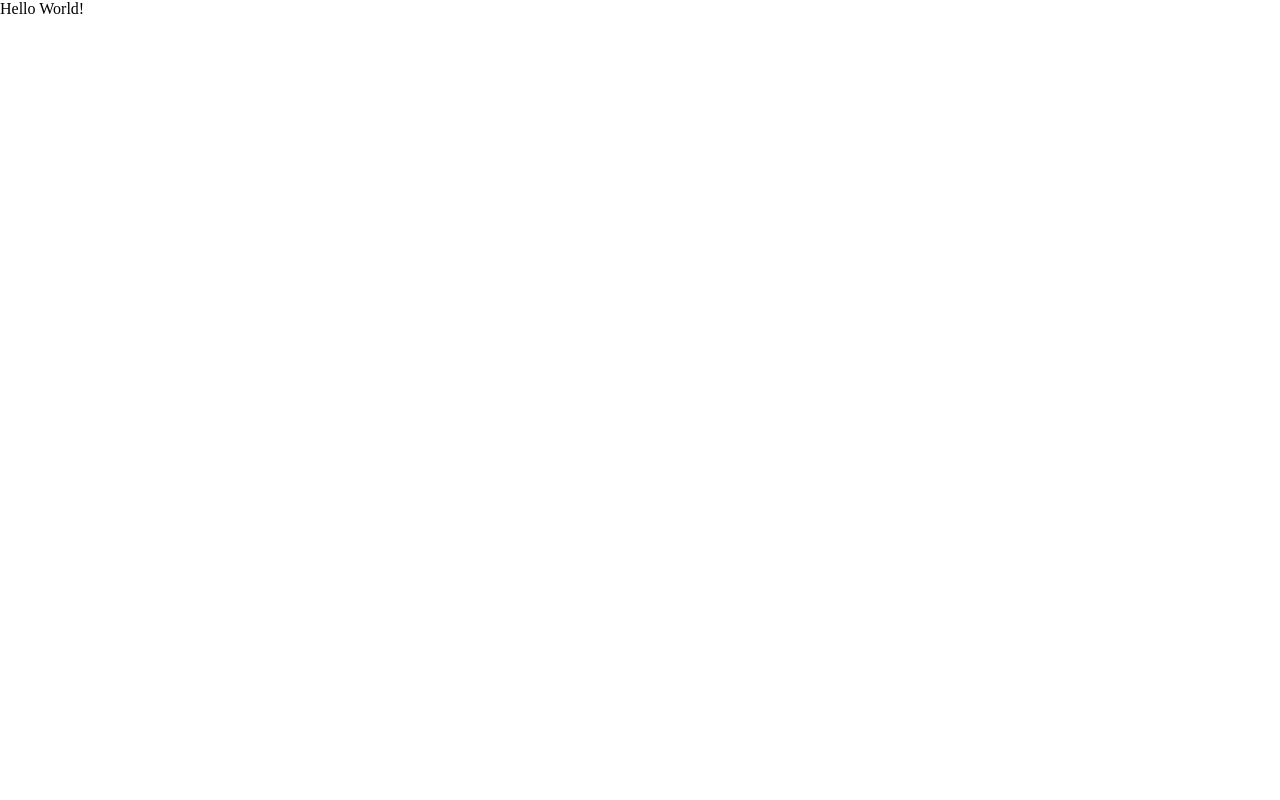
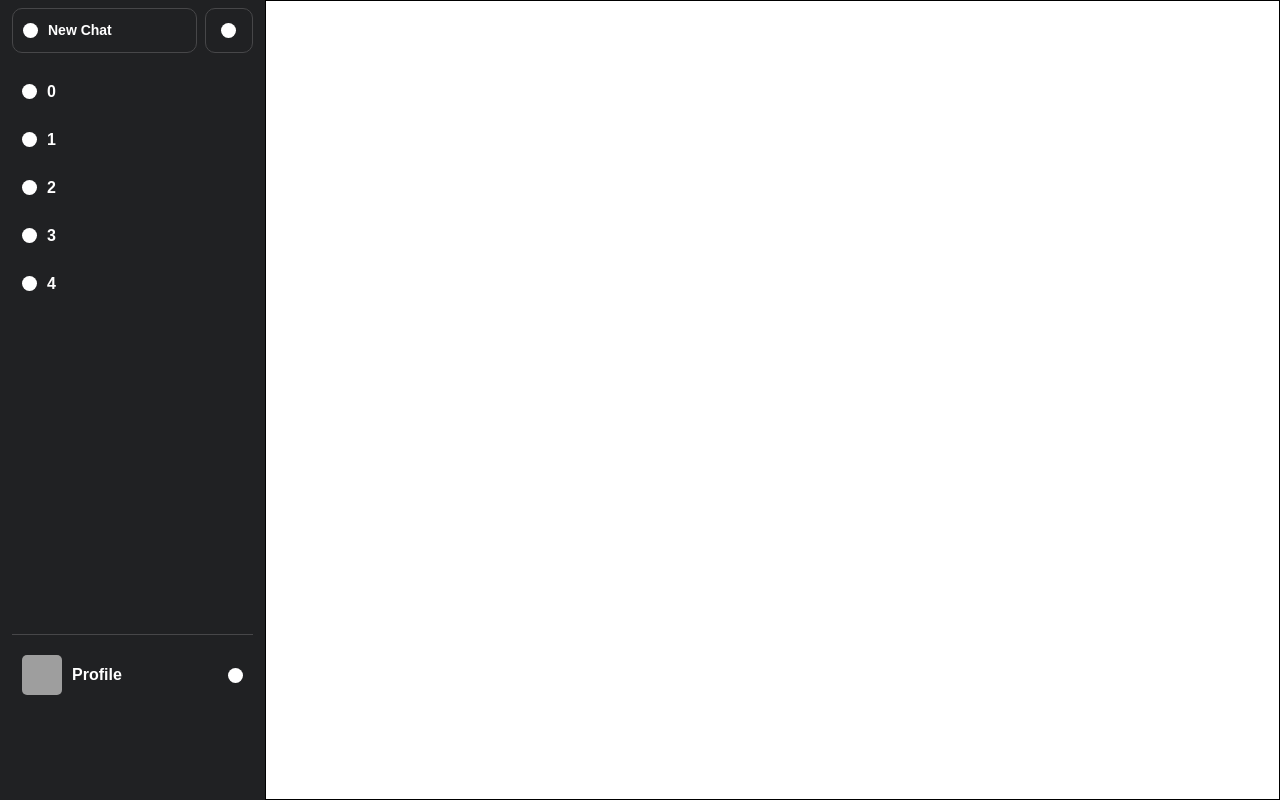
Before and after one commit to project-ait/front, a SvelteKit app: page / in a window 1280 px wide. Built offline with nearby package versions, Linux system fonts and the light colour scheme; grey boxes are pictures that could not be loaded.

Commit message:
[ADD] Sidebar layout and style

```diff
--- /dev/null
+++ b/src/lib/components/Sidebar.svelte
@@ -0,0 +1,229 @@
+<script lang="ts">
+</script>
+
+<div class="sideBx">
+  <!--  -->
+  <div class="side-btns">
+    <div class="side-top-btns">
+      <button class="side-new">
+        <span><i /></span>
+        <span>New Chat</span>
+      </button>
+      <button class="side-close"><i /></button>
+    </div>
+    <ul class="side-chats">
+      {#each new Array(5).fill("") as arr, i}
+        <li>
+          <button>
+            <span><i /></span>
+            <span>{i}</span>
+          </button>
+        </li>
+      {/each}
+    </ul>
+  </div>
+  <!-- / -->
+  <div class="side-auth">
+    <button class="side-profile">
+      <div class="side-profile-info">
+        <span class="side-profile-img">
+          <img
+            alt=""
+            src="https://encrypted-tbn0.gstatic.com/images?q=tbn:ANd9GcRYU1fZ1s9LpZZY9vNhjYYP7TTC5H92EGpCcQ&usqp=CAU"
+          />
+        </span>
+        <span class="side-profile-name">Profile</span>
+      </div>
+      <div class="side-profile-opt">
+        <span><i /></span>
+      </div>
+    </button>
+  </div>
+  <!--  -->
+</div>
+
+<style>
+  .sideBx {
+    display: flex;
+    flex-direction: column;
+    align-items: center;
+    width: 280px;
+    height: 100vh;
+    background-color: #202123;
+    padding: 8px 12px;
+  }
+
+  .side-btns {
+    display: flex;
+    flex-direction: column;
+    align-items: center;
+    height: 80%;
+    width: 100%;
+  }
+
+  .side-top-btns {
+    display: flex;
+    justify-content: space-between;
+    align-items: center;
+    width: 100%;
+    height: 50px;
+    margin-bottom: 20px;
+  }
+
+  .side-new {
+    display: flex;
+    align-items: center;
+    width: 77%;
+    height: 100%;
+    background-color: transparent;
+    border: none;
+    padding: 10px;
+    border: 1px solid #474749;
+    border-radius: 10px;
+    cursor: pointer;
+  }
+
+  .side-new span i {
+    display: block;
+    margin-right: 10px;
+    width: 15px;
+    height: 15px;
+    border-radius: 10px;
+    background-color: white;
+  }
+
+  .side-new span:last-child {
+    font-size: 14px;
+    color: white;
+  }
+
+  .side-close {
+    width: 20%;
+    height: 100%;
+    border-radius: 10px;
+    border: 1px solid #474749;
+    background-color: transparent;
+    display: flex;
+    justify-content: center;
+    align-items: center;
+    cursor: pointer;
+  }
+
+  .side-close i {
+    width: 15px;
+    height: 15px;
+    border-radius: 10px;
+    background-color: white;
+  }
+
+  /*  */
+  .side-chats {
+    display: flex;
+    flex-direction: column;
+    align-items: center;
+    width: 100%;
+    height: 100%;
+    border-bottom: 1px solid #474749;
+  }
+
+  .side-chats li {
+    width: 100%;
+    margin-bottom: 10px;
+  }
+
+  .side-chats li button {
+    width: 100%;
+    display: flex;
+    align-items: center;
+    background-color: transparent;
+    border: none;
+    cursor: pointer;
+    padding: 10px;
+    border-radius: 10px;
+  }
+
+  .side-chats li button:hover {
+    background-color: #474749;
+  }
+
+  .side-chats li button span i {
+    display: flex;
+    justify-content: center;
+    align-items: center;
+    width: 15px;
+    height: 15px;
+    border-radius: 10px;
+    background-color: white;
+    margin-right: 10px;
+  }
+
+  .side-chats li button span:last-child {
+    font-size: 16px;
+    color: white;
+  }
+
+  /*  */
+  .side-auth {
+    display: flex;
+    flex-direction: column;
+    align-items: center;
+    justify-content: flex-start;
+    margin-top: 10px;
+    width: 100%;
+  }
+
+  .side-profile {
+    display: flex;
+    justify-content: space-between;
+    align-items: center;
+    width: 100%;
+    border-radius: 10px;
+    padding: 10px;
+    background-color: transparent;
+    border: none;
+    overflow: hidden;
+    cursor: pointer;
+  }
+
+  .side-profile:hover {
+    background-color: #474749;
+  }
+
+  .side-profile-info {
+    display: flex;
+    align-items: center;
+  }
+
+  .side-profile-img {
+    display: block;
+    width: 40px;
+    height: 40px;
+    overflow: hidden;
+    margin-right: 10px;
+    border-radius: 5px;
+  }
+
+  .side-profile-img img {
+    width: 100%;
+    height: 100%;
+    object-fit: cover;
+  }
+
+  .side-profile-name {
+    font-size: 16px;
+    color: white;
+  }
+
+  .side-profile-opt span {
+    display: flex;
+    justify-content: center;
+    align-items: center;
+  }
+
+  .side-profile-opt span i {
+    width: 15px;
+    height: 15px;
+    border-radius: 10px;
+    background-color: white;
+  }
+</style>
--- a/src/routes/+layout.svelte
+++ b/src/routes/+layout.svelte
@@ -1,13 +1,21 @@
 <script>
+  import Sidebar from "$lib/components/Sidebar.svelte";
   import "./styles.css";
 </script>
 
 <div class="app">
   <!-- Header 필요시 Header Component 추가 -->
   <main>
+    <Sidebar />
     <slot />
   </main>
 </div>
 
 <style>
+  main {
+    display: flex;
+    align-items: center;
+    width: 100%;
+    height: 100%;
+  }
 </style>
--- a/src/routes/+page.svelte
+++ b/src/routes/+page.svelte
@@ -6,7 +6,13 @@
   <meta name="description" content="Svelte demo app" />
 </svelte:head>
 
-<div>Hello World!</div>
+<div class="main" />
 
 <style>
+  .main {
+    display: flex;
+    width: calc(100% - 200px);
+    height: 100vh;
+    border: 1px solid black;
+  }
 </style>
--- a/src/routes/styles.css
+++ b/src/routes/styles.css
@@ -3,4 +3,11 @@
   padding: 0;
   box-sizing: border-box;
   overflow-x: hidden;
+  list-style: none;
+  font-weight: bold;
 }
+
+body {
+  width: 100%;
+  min-height: 100vh;
+}
```
